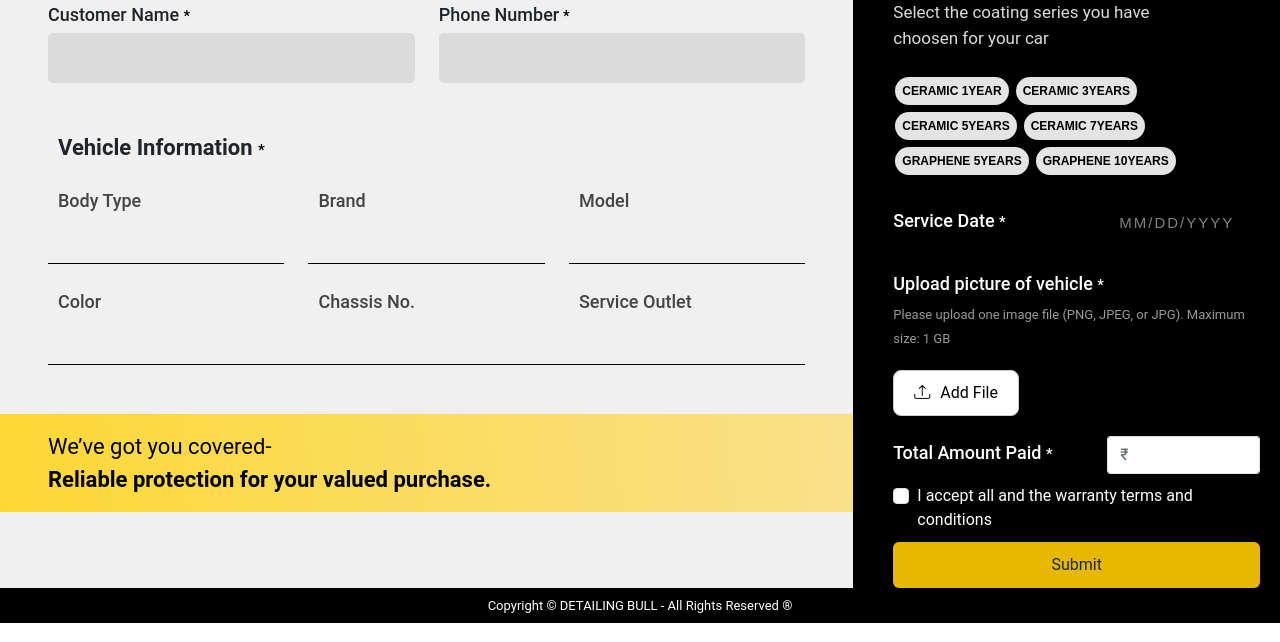
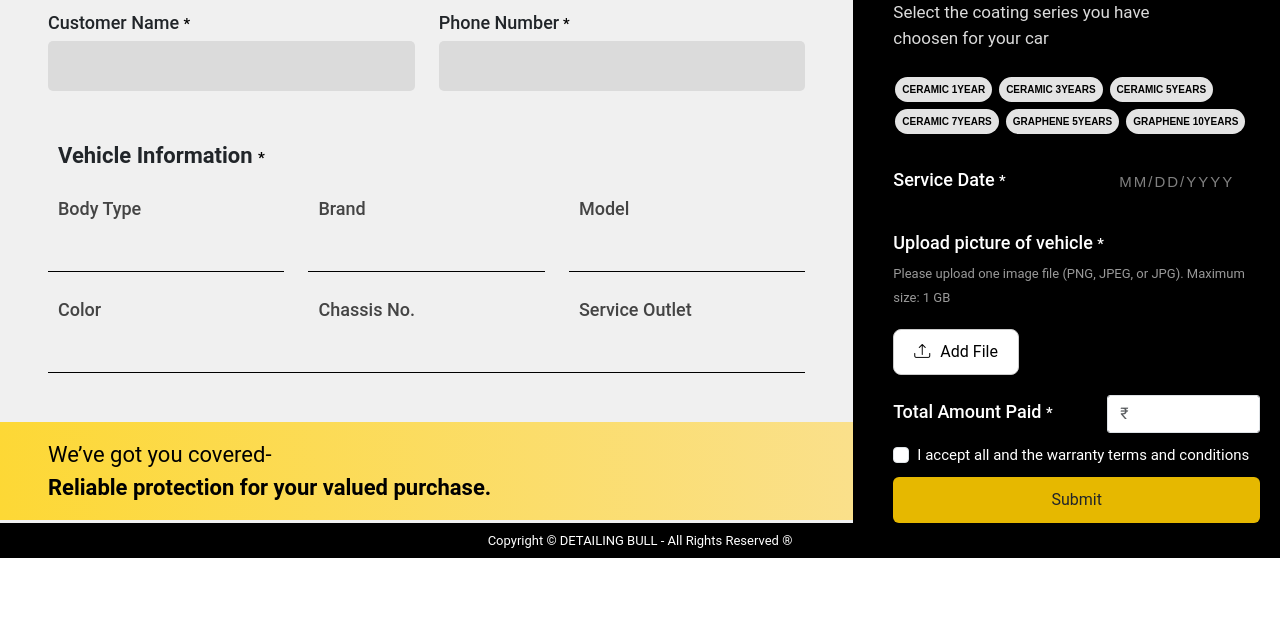
Before and after one commit to PoojaTamor/bull-form, a plain HTML site: page index.html in a window 1280 px wide. Shown: the part 158-800 px from the top of the page. Drawn offline with nearby package versions, Linux system fonts and the light colour scheme; some packages are replaced by stand-ins of ours; a script that the page names is missing.

Commit message:
Update index.html

```diff
--- a/index.html
+++ b/index.html
@@ -480,7 +480,20 @@ div:where(.swal2-container) .swal2-html-container{
       background-color: #000;
       font-size: 13px;
      }
-
+     @media (max-width: 1305px) {
+      .form-check-label {
+    font-size: 15px;
+}
+.radio-container .radio-label {
+    font-size: 10px;
+
+}
+
+.toprow {
+    margin-top: 38px;
+}
+
+     }
      @media (max-width: 1261px) {
       .right-section {
 
```
